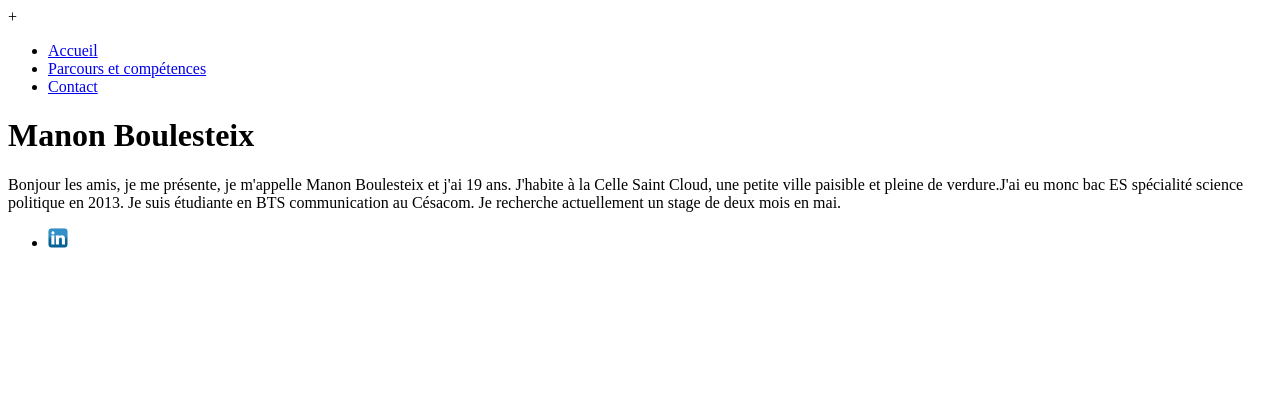
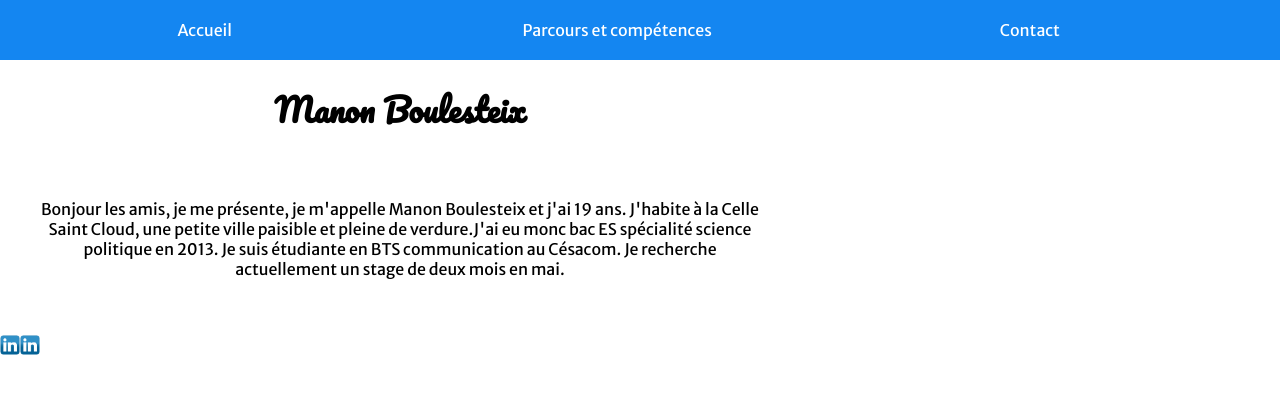
Before and after one commit to Manoush/projet-test-cesacom, a plain HTML site: page index.html in a window 1280 px wide. Drawn offline with Linux system fonts and the light colour scheme.

Commit message:
Début css

```diff
--- a/index.html
+++ b/index.html
@@ -1,9 +1,10 @@
-+<!DOCTYPE html>
+<!DOCTYPE html>
 <html lang="fr">
 <head>
     <meta charset="UTF-8">
     <title>Document</title>
-    <link rel="stylesheet" href="">
+    <link rel="stylesheet" href="style.css">
+    <link href='http://fonts.googleapis.com/css?family=Pacifico|Merriweather+Sans:700,400' rel='stylesheet' type='text/css'>
 </head>
 <body>
 
@@ -27,7 +28,7 @@
 
     <footer>
        <ul>
-           <li><a href="http://www.linkedin.com"><img src="images/linkedin.png" alt="Icone linkedin" width="20"></a></li>
+           <li><a href="http://www.linkedin.com"><img src="images/linkedin.png" alt="Icone linkedin" width="20"><img src="images/linkedin.png" alt="Icone linkedin" width="20"></a></li>
        </ul>
     </footer>
 
--- a/style.css
+++ b/style.css
@@ -0,0 +1,44 @@
+body{
+    margin:0;
+    font-family: 'Merriweather Sans', sans-serif;
+}
+
+ul{
+    margin:0;
+    padding:0;
+}
+
+header{
+    background-color: #1486f1;
+    padding-top:20px;
+    padding-bottom: 20px;
+}
+
+h1, h2, h3, h4, h5, h6{
+    font-family: 'Pacifico', cursive;
+}
+
+header a {
+    color:#ffffff;
+    text-decoration: none;
+}
+
+header ul {
+    list-style: none;
+}
+
+header li {
+   display: inline-block;
+    width: 32%;
+    text-align: center;
+
+}
+
+body p {
+    padding:40px;
+}
+
+main{
+    max-width: 800px;
+    text-align: center;
+}
```
Also changed, not shown: contact.html (+2 -0 lines), parcours.html (+2 -0 lines), portfolio.html (+2 -0 lines).
